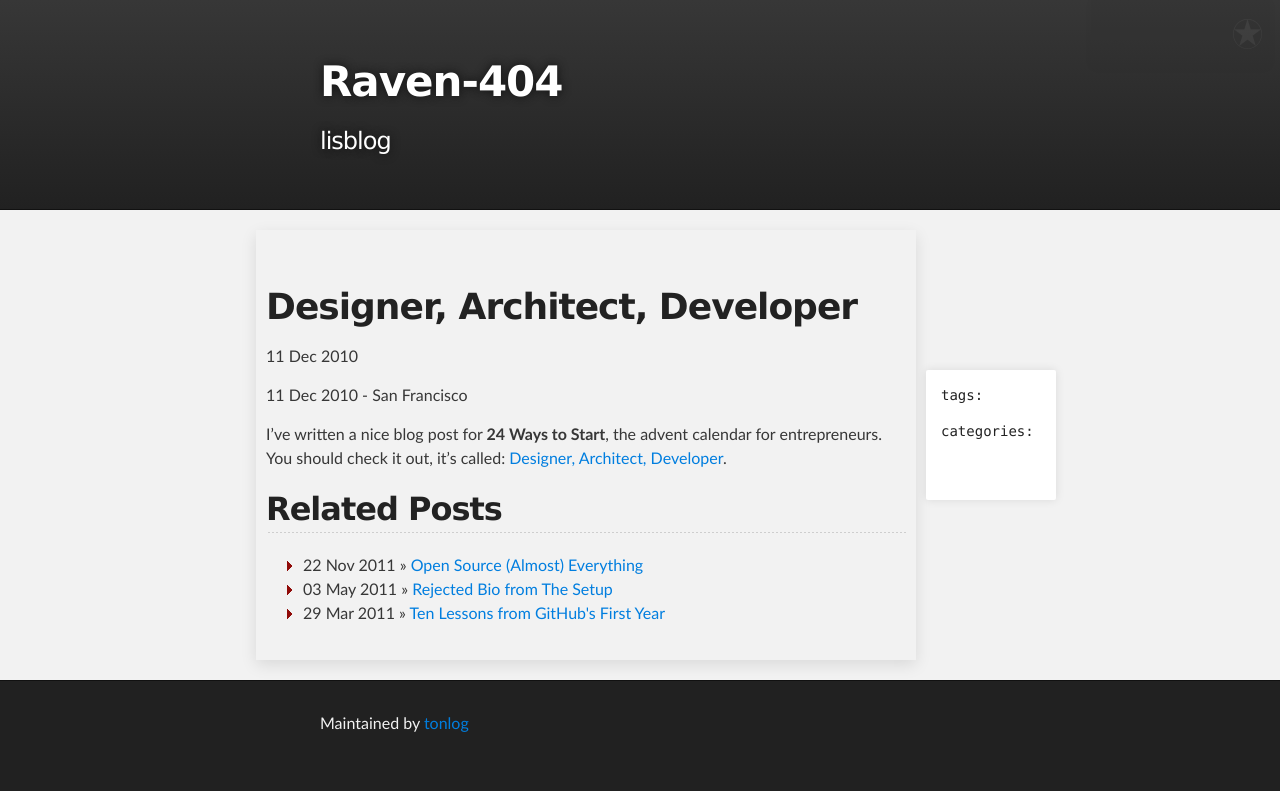
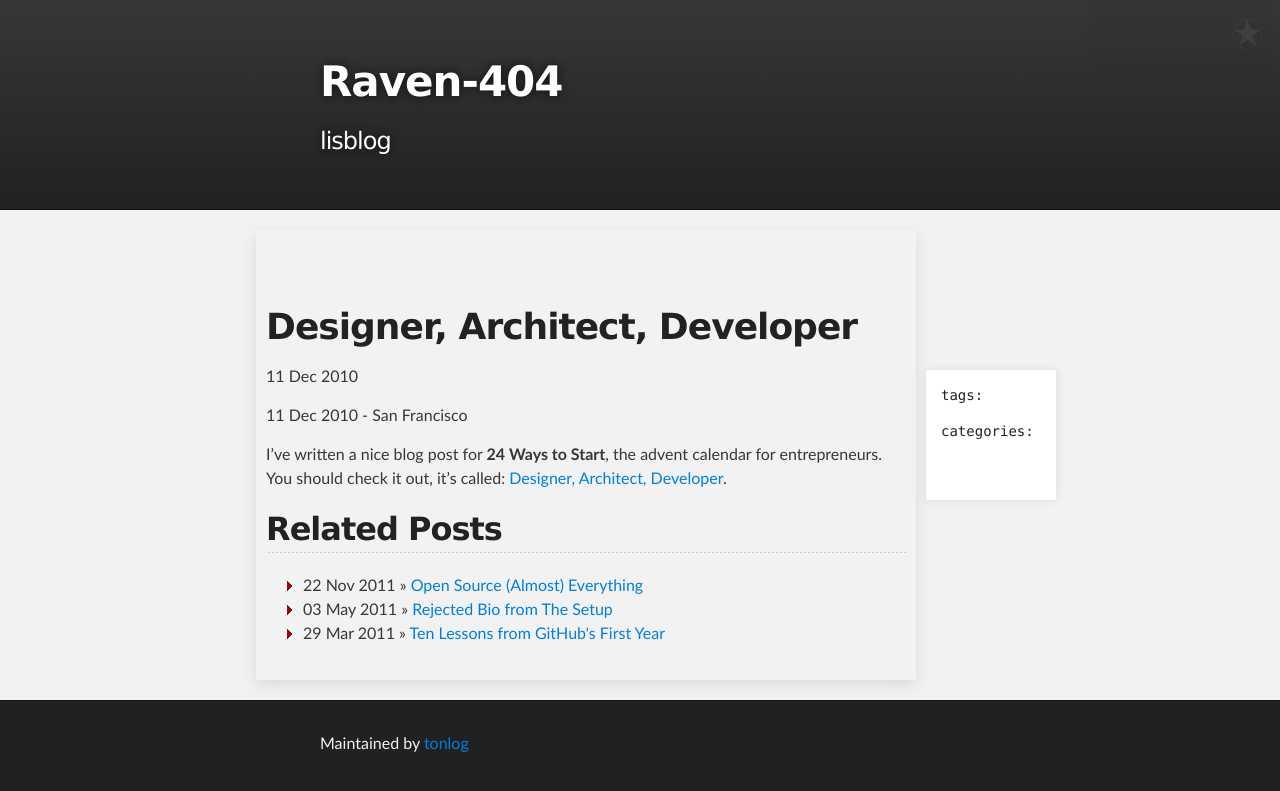
Before and after one commit to tonlog/tonlog.github.io, a Jekyll site: the page built from _posts/2010-12-11-designer-architect-developer.md, in a window 1280 px wide. Shown: the top 791 px of the page. Built offline with Jekyll 4.4.1, drawn with Linux system fonts in a browser that asks for light colours; Markdown is read by kramdown in place of the engine named in the settings.

Commit message:
Update post.html

```diff
--- a/_layouts/post.html
+++ b/_layouts/post.html
@@ -17,6 +17,12 @@
 </navig>
 
 <div>
+  <h2><a href="{{ site.baseurl }}{{ post.url }}">{{ post.title }}</a></h2>
+
+{% for i in post.tags %}
+tags:
+<label><a href="{{ site.baseurl }}tag.html#{{ i }}">{{ i }}</a></label>
+{% endfor %}
 {{ content }}
 </div>
 
```
